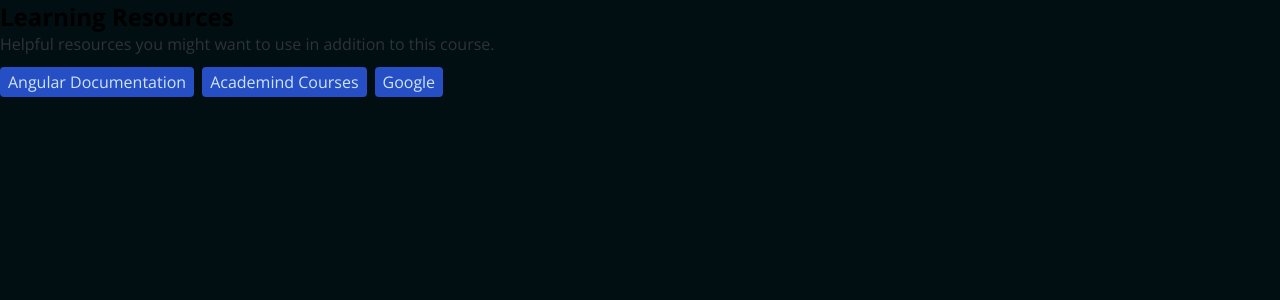
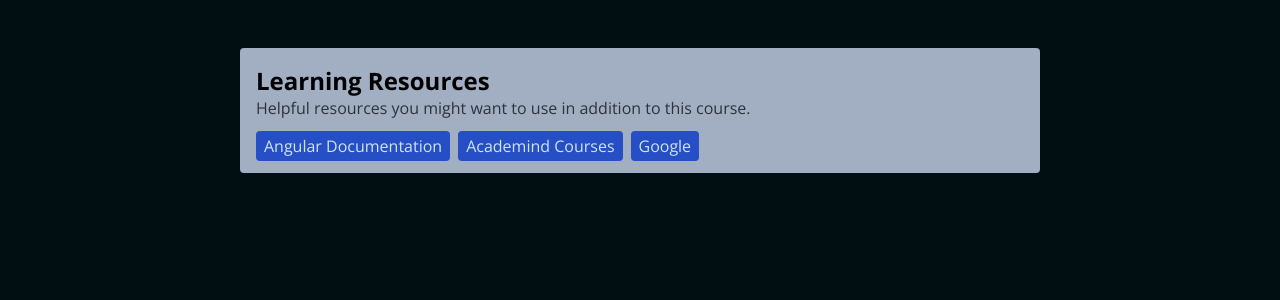
Before and after one commit to FilonenkoDima/DirectivesAuthPage, an Angular app: page / in a window 1280 px wide. Shown: the top 300 px of the page. Built offline with nearby package versions, Linux system fonts and the light colour scheme.

Commit message:
added styles to main component

```diff
--- a/src/app/app.component.css
+++ b/src/app/app.component.css
@@ -0,0 +1,8 @@
+main {
+  margin: 3rem auto;
+  width: 90%;
+  max-width: 50rem;
+  padding: 1rem;
+  background-color: #a2afc2;
+  border-radius: 4px;
+}
```
